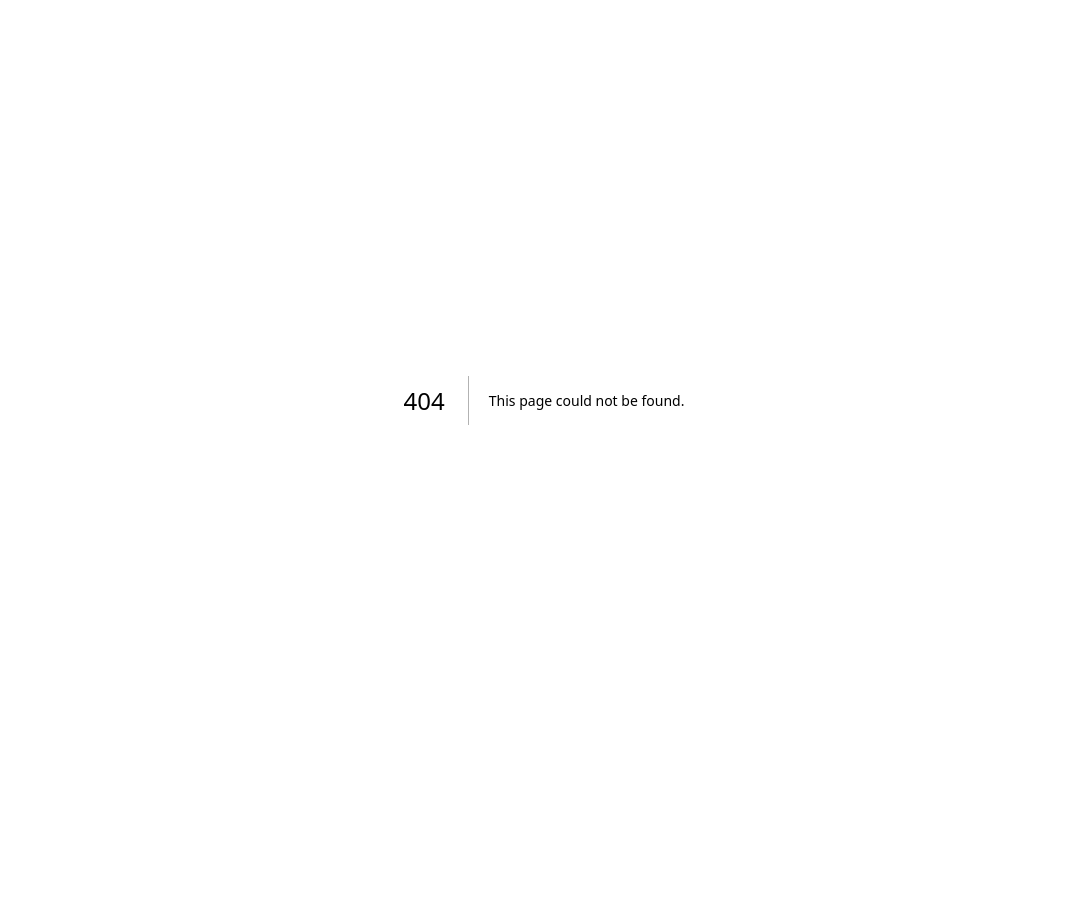
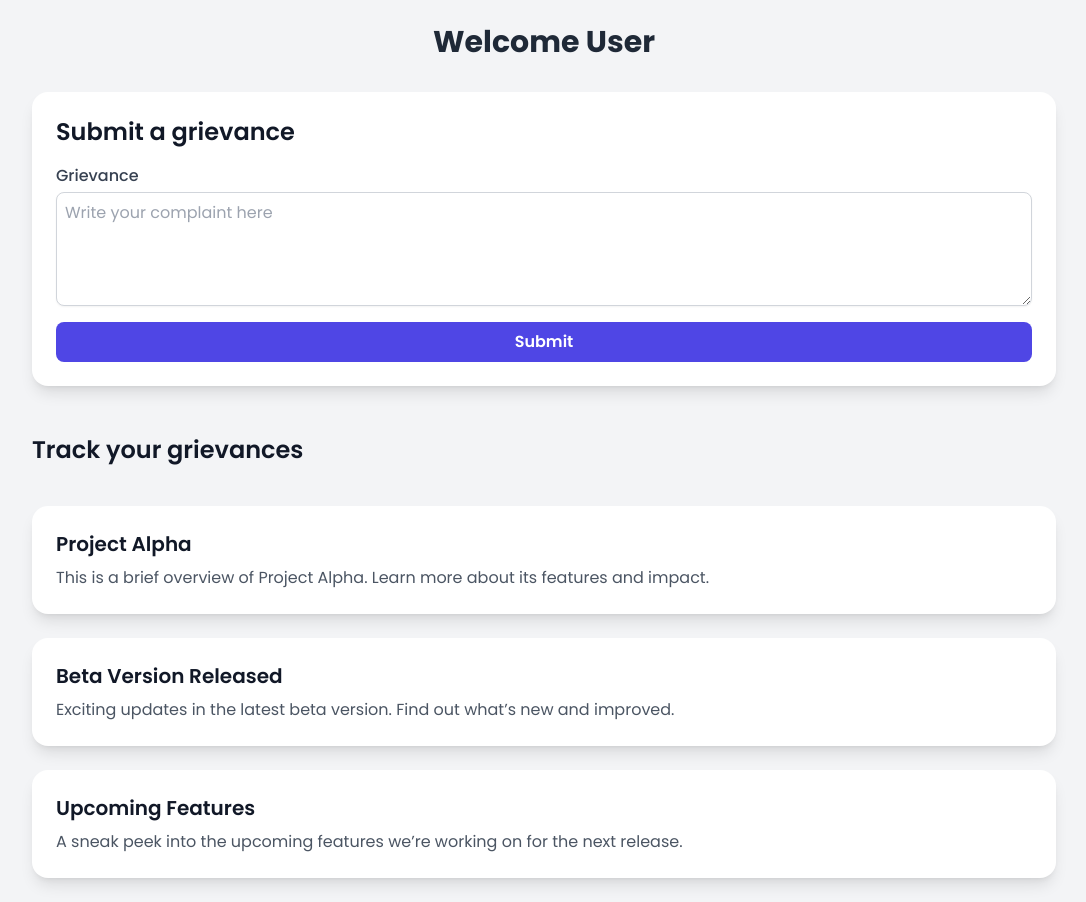
Before and after one commit to ADITYADWIVEDI18/CentralisedGrievancePortal, a Next.js app in the folder client/: page /user in a window 1280 px wide. Before the commit this address had no page. Shown: the whole page, without its empty margins (96-1182 px from the left). Before the commit the page ends 800 px from the top, so only its background shows below. Built offline with nearby package versions, Linux system fonts and the light colour scheme.

Commit message:
user page

```diff
--- /dev/null
+++ b/client/src/app/user/page.jsx
@@ -0,0 +1,68 @@
+import React from 'react';
+
+const FormAndCards = () => {
+    return (
+        <div className="min-h-screen bg-gray-100 p-6">
+            <div className="max-w-5xl mx-auto">
+                {/* Top Heading */}
+                <h1 className="text-3xl font-bold text-center text-gray-800 mb-8">
+                    Welcome User
+                </h1>
+
+                {/* Main Layout */}
+                <div className=" gap-8">
+                    {/* Left: Form Section */}
+                    <div className="bg-white p-6 rounded-2xl shadow-lg">
+                        <h2 className="text-2xl font-semibold text-gray-900 mb-4">Submit a grievance</h2>
+                        <form className="space-y-4">
+                            <div>
+                                <label htmlFor="message" className="block text-gray-700 font-medium">
+                                    Grievance
+                                </label>
+                                <textarea
+                                    id="message"
+                                    rows="4"
+                                    placeholder="Write your complaint here"
+                                    className="mt-1 block w-full border border-gray-300 rounded-lg shadow-sm p-2 focus:border-indigo-500 focus:ring-indigo-500"
+                                ></textarea>
+                            </div>
+                            <button
+                                type="submit"
+                                className="w-full bg-indigo-600 text-white py-2 rounded-lg font-semibold hover:bg-indigo-700 transition"
+                            >
+                                Submit
+                            </button>
+                        </form>
+                    </div>
+
+                    {/* Right: Cards Section */}
+                    <div className="grid space-y-6 mt-12">
+                        <h2 className="text-2xl font-semibold text-gray-900 mb-4">Track your grievances</h2>
+                        <Card
+                            title="Project Alpha"
+                            description="This is a brief overview of Project Alpha. Learn more about its features and impact."
+                        />
+                        <Card
+                            title="Beta Version Released"
+                            description="Exciting updates in the latest beta version. Find out what’s new and improved."
+                        />
+                        <Card
+                            title="Upcoming Features"
+                            description="A sneak peek into the upcoming features we’re working on for the next release."
+                        />
+                    </div>
+                </div>
+            </div>
+        </div>
+    );
+};
+
+// Card Component
+const Card = ({ title, description }) => (
+    <div className="bg-white p-6 rounded-2xl shadow-lg hover:shadow-xl transition">
+        <h3 className="text-xl font-semibold text-gray-900 mb-2">{title}</h3>
+        <p className="text-gray-600">{description}</p>
+    </div>
+);
+
+export default FormAndCards;
--- a/client/src/components/Auth/LoginForm.jsx
+++ b/client/src/components/Auth/LoginForm.jsx
@@ -2,8 +2,10 @@
 import Link from 'next/link';
 import React, { useState } from 'react';
 import axios from 'axios';
+import { useRouter } from 'next/navigation'
 
 const LoginForm = () => {
+    const router = useRouter()
     const [username, setUsername] = useState('');
     const [password, setPassword] = useState('');
     const [error, setError] = useState('');
@@ -17,7 +19,8 @@ const LoginForm = () => {
                 username,
                 password
             });
-            console.log(response.data);
+            console.log(response);
+            router.push('/user')
         } catch (err) {
             setError(err.response?.data?.message || 'Login failed. Please try again.');
         }
```
